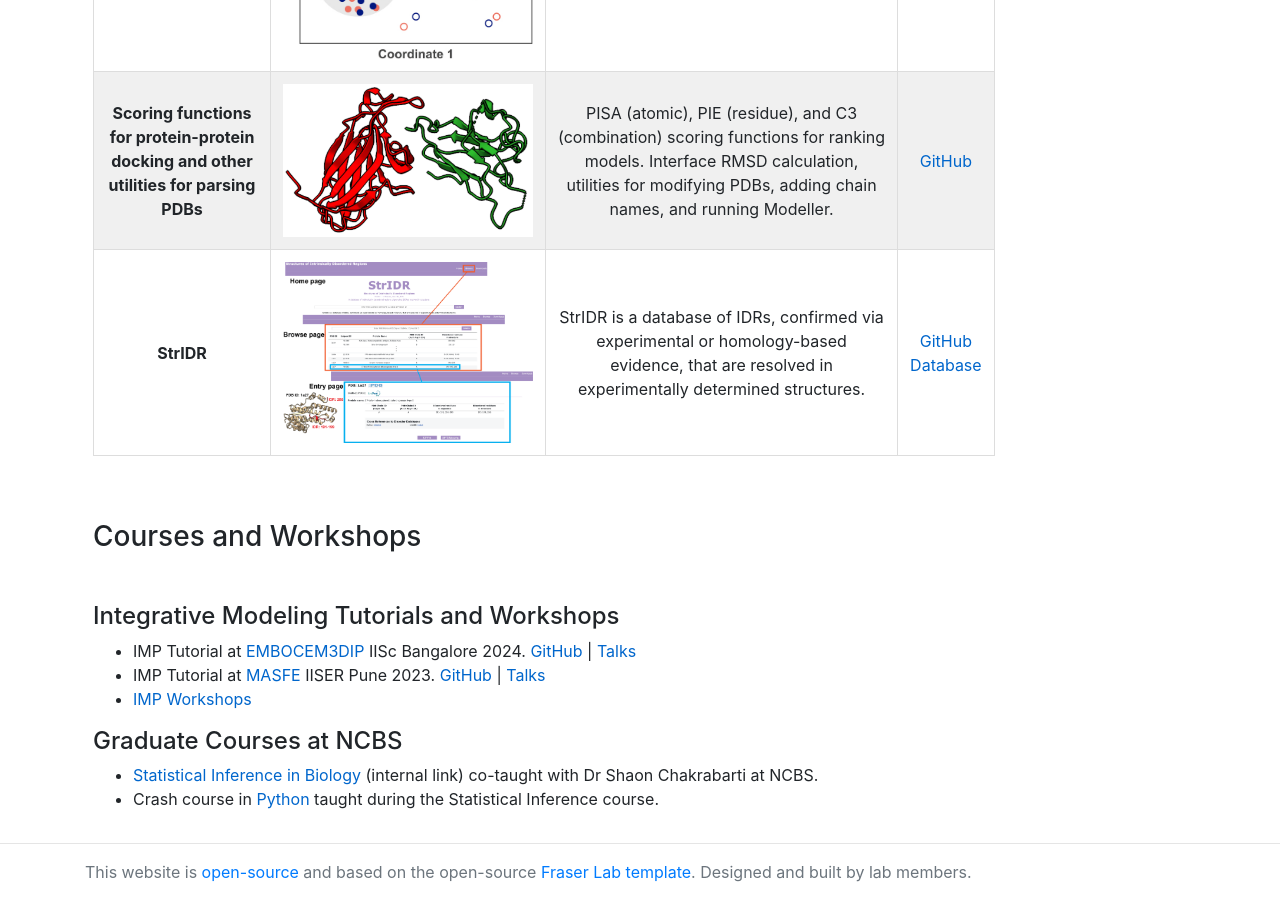
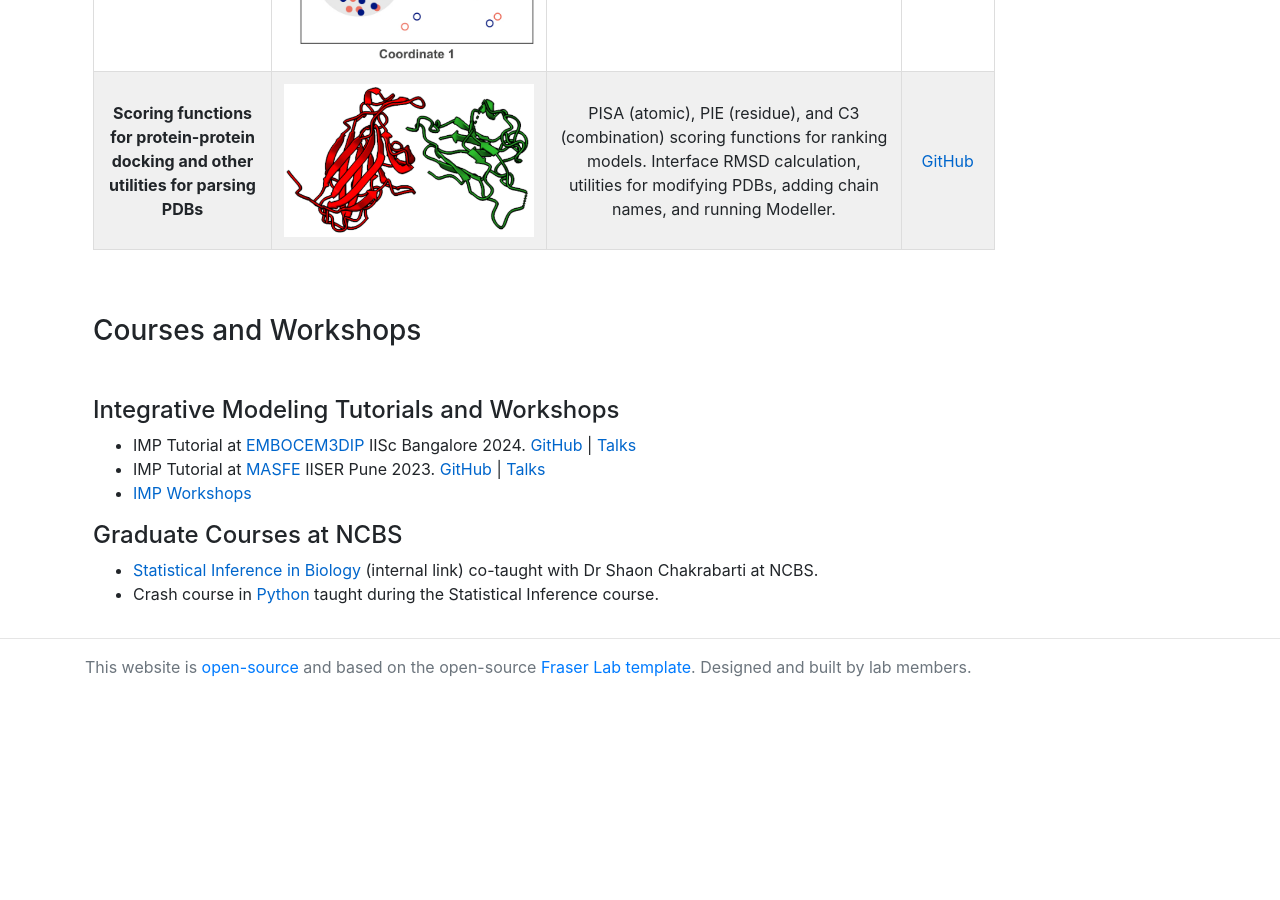
Before and after one commit to isblab/website, a Jekyll site: the page built from Software/index.md, in a window 1280 px wide and 900 px high, scrolled down 1311 px. Built offline with Jekyll 4.4.1, drawn with Linux system fonts in a browser that asks for light colours; after the commit the page ends 2006 px from its top, so only the background shows below that.

Commit message:
remove stridr from publications and software

```diff
--- a/Software/index.md
+++ b/Software/index.md
@@ -76,7 +76,7 @@ Check out software developed by our group and other open-source freebies at [ISB
         <!-- <tr class="heading-row">
             <td colspan="4" style="text-align: center; font-weight: bold; background-color: #cbc3e3; padding: 15px;">Intrinsically disordered regions (IDR)-related software</td>
         </tr> -->
-        <tr class="row-dark">
+        <!-- <tr class="row-dark">
             <td style="text-align: center;">StrIDR</td>
             <td style="text-align: center;"><img src="/static/img/software/stridr.png" class="logo"></td>
             <td style="text-align: center;">StrIDR is a database of IDRs, confirmed via experimental or homology-based evidence, that are resolved in experimentally determined structures.</td>
@@ -84,7 +84,7 @@ Check out software developed by our group and other open-source freebies at [ISB
                 <a href="https://github.com/isblab/stridr" class="link">GitHub</a><br>
                 <a href="https://isblab.ncbs.res.in/stridr" class="link">Database</a>
             </td>
-        </tr>
+        </tr> -->
     </tbody>
 </table>
 
```
Also changed, not shown: _publications/20242_Majila.md (deleted, +0 -14 lines).
